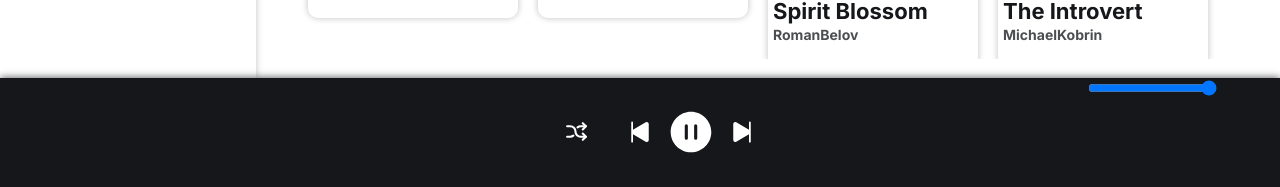
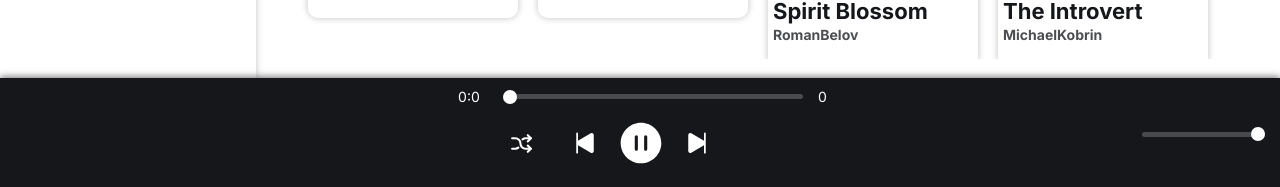
Before and after one commit to henriquemoreiraa/music-player-app, a React (Create React App) app: page / in a window 1280 px wide. Shown: the part 610-797 px from the top of the page. Built offline with nearby package versions, Linux system fonts and the light colour scheme.

Commit message:
player funcionando

```diff
--- a/src/App.css
+++ b/src/App.css
@@ -3,5 +3,4 @@
 body {
   margin: 0;
   font-family: 'Inter', sans-serif;
-  color: #b5b5b5;
 }
--- a/src/components/player/index.tsx
+++ b/src/components/player/index.tsx
@@ -1,8 +1,7 @@
-import * as C from './styles'
-import { Play, Pause, SkipBack, SkipForward, RandomMusics } from './svgs';
-import { musicPlaying } from '../../types/types';
+import * as C from './styles';
+import { Play, Pause, SkipBack, SkipForward, RandomMusicsTrue, RandomMusicsFalse } from './svgs';
 import { musics } from '../../data/data';
-import { useEffect, useRef, useState } from 'react'
+import { useEffect, useRef, useState } from 'react';
 
 type Props = {
     id: string;
@@ -12,9 +11,13 @@ type Props = {
 export const Player = ({ id, setId }: Props) => {
     const [isPlaying, setIsPlaying] = useState(true)
     const [volume, setVolume] = useState('1')
-    const [duration, setDuration] = useState()
+    const [duration, setDuration] = useState(0)
+    const [isRandom, setIsRandom] = useState(false)
+    const [currentTime, setCurrentTime] = useState(0)
 
-    const audioTag = useRef(null);
+    const audioTag = useRef(null)
+    const progressBar = useRef(null)
+    const animationRef = useRef()
 
     useEffect(() => {
         if (id !== '') {
@@ -22,27 +25,83 @@ export const Player = ({ id, setId }: Props) => {
                 // @ts-ignore: Object is possibly 'null'.
                 audioTag.current.play()
                 // @ts-ignore: Object is possibly 'null'.
+                animationRef.current = requestAnimationFrame(whilePlaying)
+                // @ts-ignore: Object is possibly 'null'.
                 audioTag.current.volume = volume
 
+                const interval = setInterval(() => {
+                    // @ts-ignore: Object is possibly 'null'.
+                    const seconds = Math.floor(audioTag?.current?.duration)
+                    setDuration(seconds)
+                    // @ts-ignore: Object is possibly 'null'.
+                    progressBar.current.max = seconds
+                }, 200)
+                setInterval(() => {
+                    if (duration > 0 || duration !== undefined) {
+                        clearInterval(interval)
+                            // @ts-ignore: Object is possibly 'null'.
+                        if (audioTag.current.currentTime === audioTag.current.duration) {
+                                isRandom ? skipRandom() : skipForward()
+
+                            }
+                    }
+                }, 1000)
             } else {
                 // @ts-ignore: Object is possibly 'null'.
                 audioTag.current.pause()
                 // @ts-ignore: Object is possibly 'null'.
                 audioTag.current.volume = volume
-
+                // @ts-ignore: Object is possibly 'null'.
+                cancelAnimationFrame(animationRef.current)
             }
         }
-    })
+    }, [[], isRandom])
+
+
+    const calculateDuration = (sec: number) => {
+        const minutes = Math.floor(sec / 60)
+        const newMinutes = minutes < 10 ? `0${minutes}` : `${minutes}`
+        const seconds = Math.floor(sec % 60)
+        const newSeconds = seconds < 10 ? `0${seconds}` : `${seconds}`
+        return `${minutes}:${seconds}`
+    }
+
 
     const skipForward = () => {
         const idNum = parseInt(id);
         const newId = idNum + 1;
         setId(newId.toString())
     }
+    const skipRandom = () => {
+        const idNum = parseInt(id)
+        const randomNum = Math.floor(Math.random() * 9)
+        if (randomNum === 0 || randomNum === idNum) {
+            const newNum = randomNum + 1
+            setId(newNum.toString())
+        } else {
+            setId(randomNum.toString())
+        }
+    }
     const skipBack = () => {
         const idNum = parseInt(id);
         const newId = idNum - 1;
         setId(newId.toString())
+    }
+    const whilePlaying = () => {
+        // @ts-ignore: Object is possibly 'null'.
+        progressBar.current.value = audioTag.current.currentTime
+        // @ts-ignore: Object is possibly 'null'.
+        animationRef.current = requestAnimationFrame(whilePlaying)
+        changeCurrentTime()
+    }
+    const changeRange = () => {
+        // @ts-ignore: Object is possibly 'null'.
+        audioTag.current.currentTime = progressBar.current.value
+        changeCurrentTime()
+    }
+    const changeCurrentTime = () => {
+        // @ts-ignore: Object is possibly 'null'.
+        setCurrentTime(progressBar.current.value)
     }
 
     return (
@@ -57,25 +116,35 @@ export const Player = ({ id, setId }: Props) => {
                             <h1>{music.name}</h1>
                             <h3>{music.author}</h3>
                         </div>
-                        <audio src={music.audio} controls ref={audioTag}/>
+                        <audio src={music.audio} ref={audioTag}/>
                     </div>
                     : ''
                     ))
                 }
             </div>
             <div className='player'>
-                <button className='randomMusicsButton'>
-                    <RandomMusics />
+                <div className='tete'>
+                    <div className='tata'>
+                        <p className='PcurrentTime'>{calculateDuration(currentTime)}</p>
+                        <input type="range" className='currentProgress' defaultValue='0' ref={progressBar} onChange={changeRange}/>
+                        <p className='Pduration'>{(duration && !isNaN(duration)) && calculateDuration(duration)}</p>
+                    </div>
+                    <div className='terere'>
+                        <button onClick={() => setIsRandom(!isRandom)} className='randomMusicsButton'>
+                            {isRandom ? <RandomMusicsTrue /> : <RandomMusicsFalse />}
                         </button>
                         <button onClick={skipBack}>
                             <SkipBack />
                         </button>
-                <button onClick={() => setIsPlaying(!isPlaying)}>
+                        <button className='playPause' onClick={() => setIsPlaying(!isPlaying)}>
                             {isPlaying ?  <Pause /> : <Play />}
                         </button>
                         <button onClick={skipForward}>
                             <SkipForward />
                         </button>
+
+                    </div>
+                </div>
             </div>
 
             <div className='test'>
--- a/src/components/player/styles.tsx
+++ b/src/components/player/styles.tsx
@@ -4,7 +4,7 @@ export const Container = styled.div`
     display: flex;
     background-color: #16171a;
     width: 100%;
-    height: 110px;
+    height: 14vh;
     position: fixed;
     z-index: 1;
 
@@ -16,7 +16,30 @@ export const Container = styled.div`
     }
 
     .test {
-        width: 300px;
+        width: 400px;
+        display: flex;
+        align-items: center;
+        justify-content: end;
+
+        input {
+            appearance: none;
+            border-radius: 10px;
+            width: 50%;
+            background-color: #494A4D;
+            height: 5px;
+            outline: none;
+            margin-right: 15px;
+        }
+        input::-webkit-slider-thumb {
+            appearance: none;
+            height: 14px;
+            width: 14px;
+            background-color: #fff;
+            border-radius: 50%;
+        }
+    }
+    .playPause{
+        margin: 0 5px;
     }
     .music {
         display: flex;
@@ -38,17 +61,17 @@ export const Container = styled.div`
             margin-left: 8px;
         }
         img {
-            width: 100px;
-            height: 100px;
+            width: 85px;
+            height: 85px;
         }
     }
 
     .player {
         display: flex;
         justify-content: center;
+        align-items: center;
         width: 100%;
         margin: auto;
-
 
         button {
             border: none;
@@ -64,6 +87,66 @@ export const Container = styled.div`
         }
     }
 
+    .tete {
+        display: flex;
+        flex-direction: column;
+        align-items: center;
 
+    }
+    .terere {
+        display: flex;
+        width: 225px;
+        position: relative;
+        bottom: 12px;
+    }
 
-`;
+    .tata {
+        display: flex;
+        align-items: center;
+        width: 100%;
+        position: relative;
+        bottom: 10px;
+        .Pduration {
+            position: relative;
+            left: 15px;
+            color: #fff;
+            font-size: 14px;
+        }
+        .PcurrentTime {
+            position: relative;
+            right: 10px;
+            color: #fff;
+            width: 35px;
+            font-size: 14px;
+        }
+    }
+    .currentProgress {
+        --seek-before-width: 0px;
+
+        appearance: none;
+        border-radius: 10px;
+        width: 300px;
+        margin: auto;
+        background-color: #494A4D;
+        height: 5px;
+        outline: none;
+
+        ::-webkit-slider-thumb {
+            appearance: none;
+            height: 14px;
+            width: 14px;
+            background-color: #fff;
+            border-radius: 50%;
+            border: none;
+            cursor: pointer;
+            position: relative;
+            z-index: 3;
+            box-sizing: border-box;
+        }
+
+        :active::-webkit-slider-thumb {
+            transform: scale(1.2);
+        }
+    }
+
+    `;
--- a/src/components/player/svgs/index.tsx
+++ b/src/components/player/svgs/index.tsx
@@ -26,7 +26,7 @@ export const SkipBack = () => {
       </svg>
     )
 }
-export const RandomMusics = () => {
+export const RandomMusicsFalse = () => {
     return (
         <svg width="25" height="25" fill="none" stroke="#ffffff" stroke-linecap="round" stroke-linejoin="round" stroke-width="2" viewBox="0 0 24 24" xmlns="http://www.w3.org/2000/svg">
   <path d="m18 4 3 3-3 3"></path>
@@ -37,10 +37,14 @@ export const RandomMusics = () => {
 </svg>
     )
 }
-// export const Play = () => {
-//     return (
-//         <svg width="34" height="34" fill="#ffffff" viewBox="0 0 24 24" xmlns="http://www.w3.org/2000/svg">
-//   <path d="M12 2.25c-5.376 0-9.75 4.374-9.75 9.75s4.374 9.75 9.75 9.75 9.75-4.374 9.75-9.75S17.376 2.25 12 2.25Zm3.505 10.186-5.365 3.24a.506.506 0 0 1-.765-.435V8.76a.505.505 0 0 1 .765-.437l5.365 3.241a.51.51 0 0 1 0 .872Z"></path>
-// </svg>
-//     )
-// }
+export const RandomMusicsTrue = () => {
+    return (
+        <svg width="25" height="25" fill="none" stroke="#23bd23" stroke-linecap="round" stroke-linejoin="round" stroke-width="2" viewBox="0 0 24 24" xmlns="http://www.w3.org/2000/svg">
+  <path d="m18 4 3 3-3 3"></path>
+  <path d="m18 20 3-3-3-3"></path>
+  <path d="M3 7h3a5 5 0 0 1 5 5 5 5 0 0 0 5 5h5"></path>
+  <path d="M9 16.001c-.865.65-1.918 1-3 .999H3"></path>
+  <path d="M21 7h-5a4.978 4.978 0 0 0-2.998.998"></path>
+</svg>
+    )
+}
```
Lines whose indentation alone changed are shown as unchanged.
